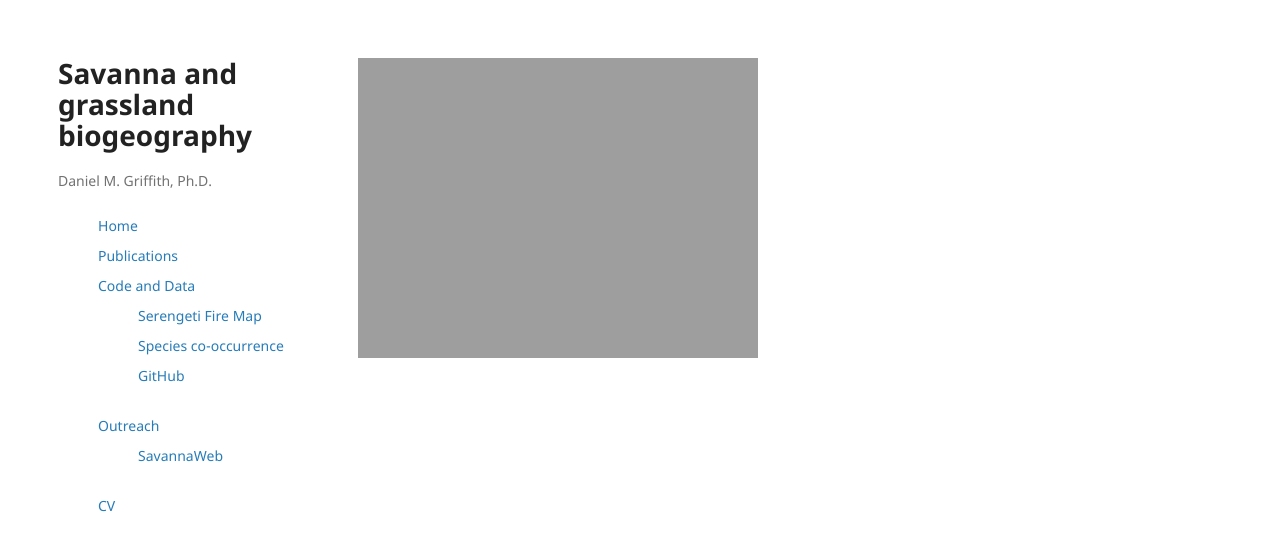
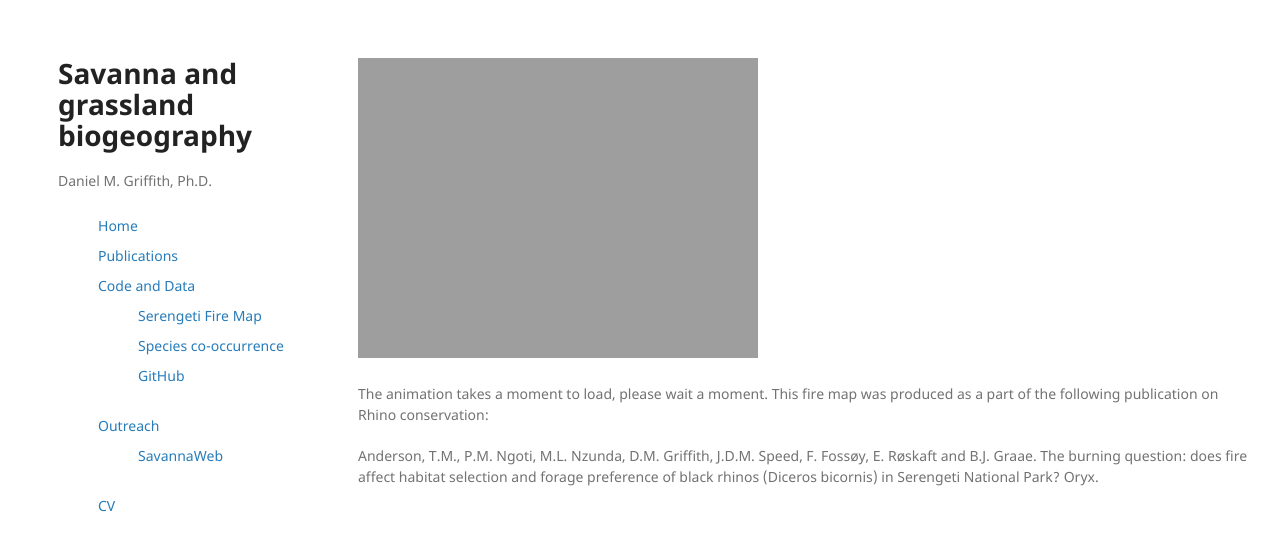
Before and after one commit to griffithdan/griffithdan.github.io, a Jekyll site: the page built from pages/code_and_data/fire-animation.md, in a window 1280 px wide. Shown: the top 551 px of the page. Built offline with Jekyll 4.4.1, drawn with Linux system fonts in a browser that asks for light colours.

Commit message:
Update fire-animation.md

```diff
--- a/pages/code_and_data/fire-animation.md
+++ b/pages/code_and_data/fire-animation.md
@@ -4,3 +4,7 @@ title: Serengeti Fire Animation
 ---
 
 ![fire animation]({{ site.url }}/assets/modis_fire_movie_smaller_resize85.gif)
+
+The animation takes a moment to load, please wait a moment. This fire map was produced as a part of the following publication on Rhino conservation:
+
+Anderson, T.M., P.M. Ngoti, M.L. Nzunda, D.M. Griffith, J.D.M. Speed, F. Fossøy, E. Røskaft and B.J. Graae. The burning question: does fire affect habitat selection and forage preference of black rhinos (Diceros bicornis) in Serengeti National Park? Oryx.
```
